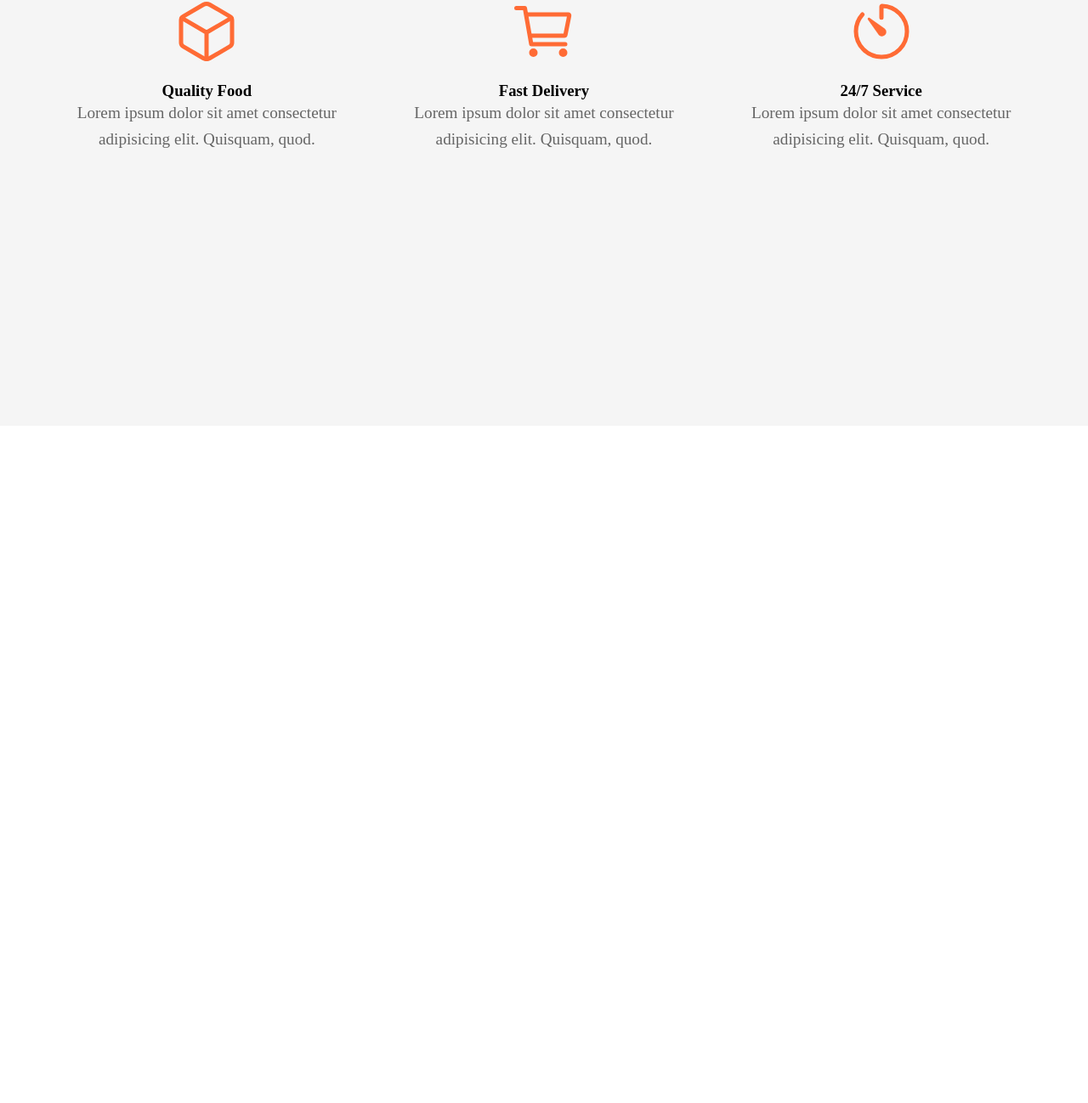
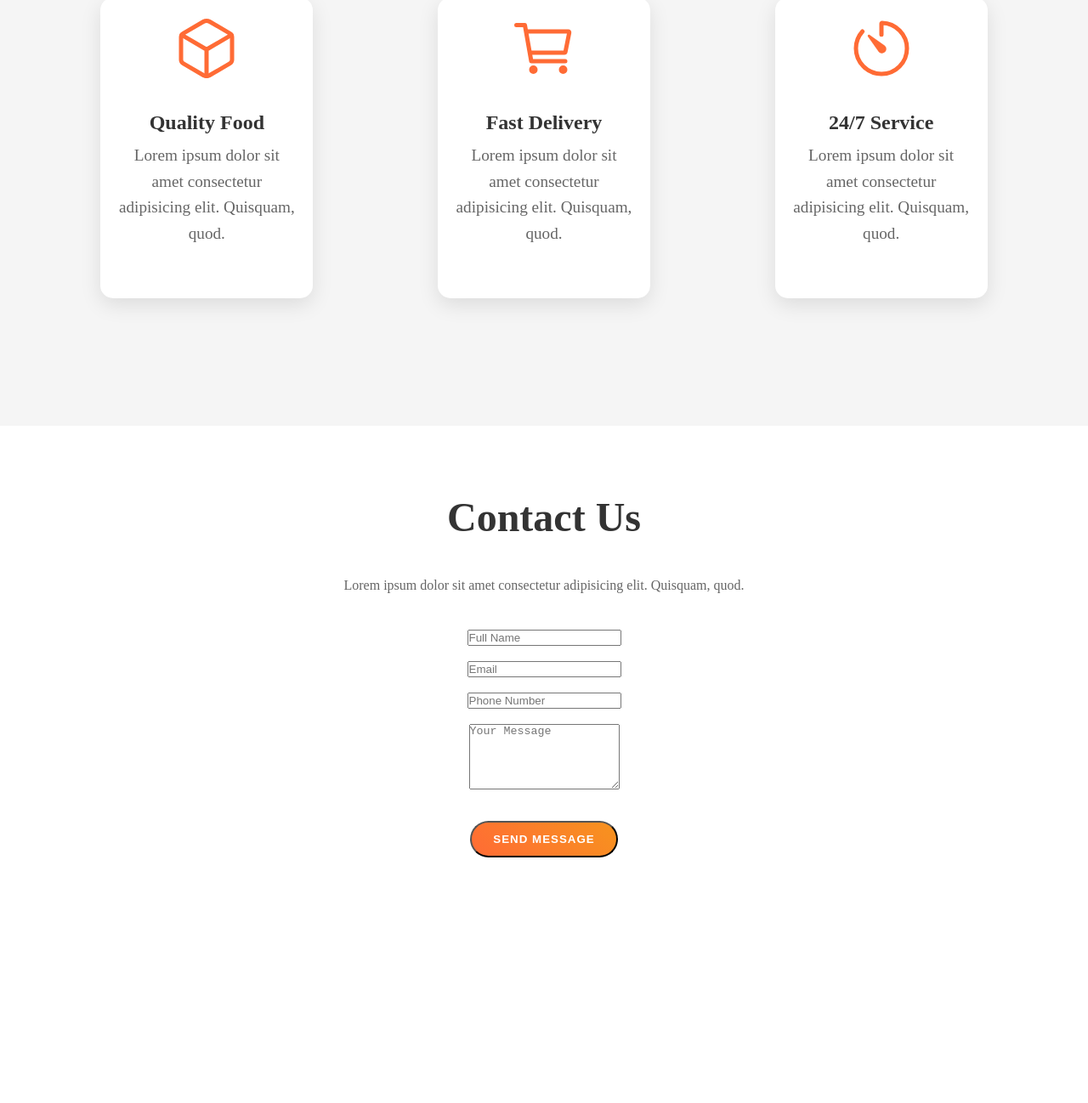
Before and after one commit to VikramGond/Food-restro, a plain HTML site: page index.html in a window 1280 px wide. Shown: the part 3581-4879 px from the top of the page at 85% size. Before the commit the page ends 4082 px from the top, so only its background shows below. Drawn offline with nearby package versions, Linux system fonts and the light colour scheme.

Commit message:
need to complete the contact form

```diff
--- a/css/style.css
+++ b/css/style.css
@@ -453,3 +453,51 @@ form button:hover {
     padding: 20px;
     justify-items: center;
 }
+
+.about-item {
+    background: white;
+    border-radius: 15px;
+    width: 250px;
+    box-shadow: 0 8px 25px rgba(0, 0, 0, 0.1);
+    transition: transform 0.3s ease, box-shadow 0.3s ease;
+    overflow: hidden;
+    padding: 20px;
+}
+
+.about-item:hover {
+    transform: translateY(-10px);
+    box-shadow: 0 15px 35px rgba(0, 0, 0, 0.2);
+}
+
+.about-item h3 {
+    font-size: 1.5em;
+    color: #333;
+    margin: 15px 0 10px;
+}
+
+.about-item p {
+    color: #666;
+    line-height: 1.6;
+    margin: 0 10px 15px;
+}
+
+#contact {
+    width: 100%;
+    min-height: 100vh;
+    padding: 80px 20px;
+    text-align: center;
+    background: #fff;
+}
+
+#contact h1 {
+    font-size: 3em;
+    margin-bottom: 40px;
+    color: #333;
+}
+
+#contact p {
+    max-width: 600px;
+    margin: 0 auto 40px;
+    color: #666;
+    line-height: 1.6;
+}
--- a/index.html
+++ b/index.html
@@ -168,6 +168,30 @@
     </div>
   </section>
 
+  <section id="contact" class="contact">
+
+    <h1>Contact Us</h1>
+    <p>Lorem ipsum dolor sit amet consectetur adipisicing elit. Quisquam, quod.</p>
+
+    <form action="" class="contact-form">
+
+      <input type="text" placeholder="Full Name" required><br><br>
+      <input type="email" placeholder="Email" required><br><br>
+      <input type="text" placeholder="Phone Number" required><br><br>
+      <textarea name="message" rows="5" placeholder="Your Message" required></textarea><br><br>
+      <button type="submit" class="btn">Send Message</button>
+
+    </form>
+
+  </section>
+
+  <footer>
+    <p>&copy; 2024 Spoon & Frock. All rights reserved.</p>
+    <a href="facebook"><ion-icon name="logo-facebook"></ion-icon></a>
+    <a href="instagram"><ion-icon name="logo-instagram"></ion-icon></a>
+    <a href="twitter"><ion-icon name="logo-twitter"></ion-icon></a>
+  </footer>
+
   <script type="module" src="https://unpkg.com/ionicons@7.1.0/dist/ionicons/ionicons.esm.js"></script>
   <script nomodule src="https://unpkg.com/ionicons@7.1.0/dist/ionicons/ionicons.js"></script>
 </body>
```
